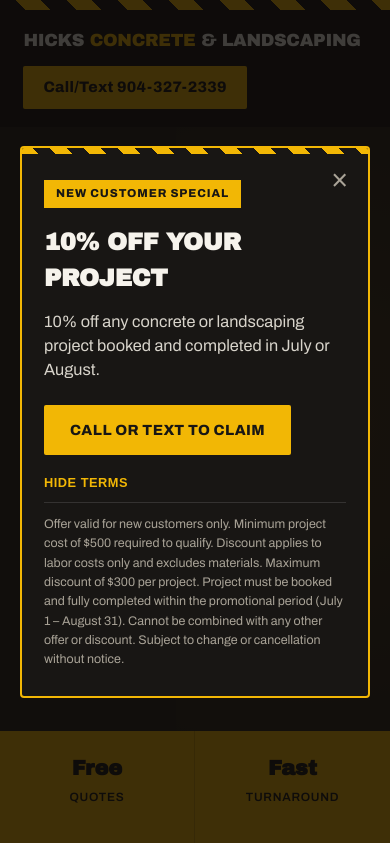
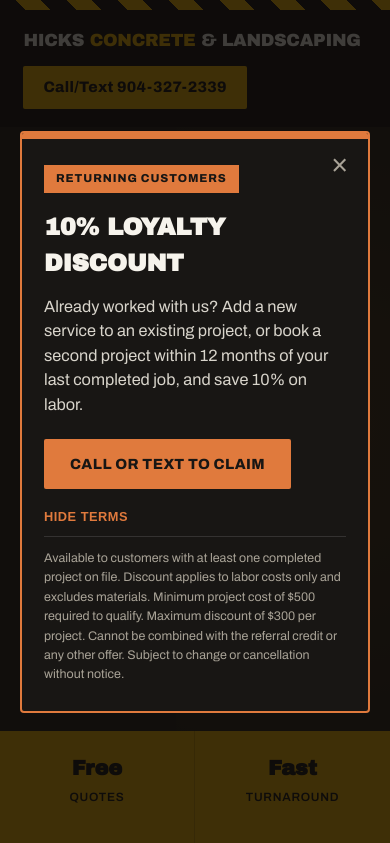
Before and after one commit to zhicks823-debug/Hicks-Concrete-Landscaping-LLC, a plain HTML site: page index.html in a window 390 px wide. Both pictures are taken after a click on the button "VIEW TERMS". Shown: the top 843 px of the page. Drawn offline with Linux system fonts and the light colour scheme.

Commit message:
Update index.html

```diff
--- a/index.html
+++ b/index.html
@@ -331,7 +331,6 @@
   }
   @media (min-width:860px){
     .promo-grid{grid-template-columns:1fr 1fr;}
-    .promo-card.featured{grid-column:1 / -1;}
   }
   .promo-card{
     background:var(--asphalt);
@@ -479,7 +478,7 @@
     position:relative;
     background:var(--black);
     color:var(--cream);
-    border:2px solid var(--yellow);
+    border:2px solid #e07a3d;
     border-radius:4px;
     max-width:460px;
     width:100%;
@@ -497,7 +496,7 @@
     position:absolute;
     top:0;left:0;right:0;
     height:6px;
-    background-image:repeating-linear-gradient(45deg,var(--yellow) 0 12px,var(--black) 12px 24px);
+    background:#e07a3d;
   }
   .modal-close{
     position:absolute;
@@ -514,7 +513,7 @@
   .modal-close:hover{color:var(--cream);}
   .modal-badge{
     display:inline-block;
-    background:var(--yellow);
+    background:#e07a3d;
     color:var(--black);
     font-weight:800;
     font-size:0.72rem;
@@ -538,7 +537,7 @@
   }
   .modal-cta{
     display:inline-block;
-    background:var(--yellow);
+    background:#e07a3d;
     color:var(--black);
     font-weight:800;
     text-transform:uppercase;
@@ -548,12 +547,12 @@
     border-radius:2px;
     margin-bottom:20px;
   }
-  .modal-cta:hover{box-shadow:0 6px 0 var(--yellow-deep);}
+  .modal-cta:hover{box-shadow:0 6px 0 #b8632b;}
   .modal-terms-toggle{
     display:block;
     background:none;
     border:none;
-    color:var(--yellow);
+    color:#e07a3d;
     font-size:0.8rem;
     font-weight:700;
     text-transform:uppercase;
@@ -655,17 +654,6 @@
   </div>
   <div class="promo-grid">
 
-    <div class="promo-card featured">
-      <span class="promo-eyebrow">New Customer Special</span>
-      <h3>Save on your first project</h3>
-      <div class="promo-figure">10% OFF</div>
-      <p class="desc">Book and complete any concrete or landscaping project this July or August, and save on labor. First-time customers only.</p>
-      <a href="tel:9043272339" class="promo-cta">Call or Text to Claim</a>
-      <div class="promo-terms">
-        <strong>Terms:</strong> Offer valid for new customers only. Minimum project cost of $500 required to qualify. Discount applies to labor costs only and excludes materials. Maximum discount of $300 per project. Project must be booked and fully completed within the promotional period (July 1 – August 31). Cannot be combined with any other offer or discount. Subject to change or cancellation without notice.
-      </div>
-    </div>
-
     <div class="promo-card referral">
       <span class="promo-eyebrow">Referral Program</span>
       <h3>You save. They save.</h3>
@@ -721,13 +709,13 @@
 <div class="modal-overlay" id="promoOverlay">
   <div class="promo-modal">
     <button class="modal-close" id="modalClose" aria-label="Close">&times;</button>
-    <span class="modal-badge">New Customer Special</span>
-    <h4>10% Off Your Project</h4>
-    <p class="offer-text">10% off any concrete or landscaping project booked and completed in July or August.</p>
+    <span class="modal-badge">Returning Customers</span>
+    <h4>10% Loyalty Discount</h4>
+    <p class="offer-text">Already worked with us? Add a new service to an existing project, or book a second project within 12 months of your last completed job, and save 10% on labor.</p>
     <a href="tel:9043272339" class="modal-cta">Call or Text to Claim</a>
     <button class="modal-terms-toggle" id="modalTermsToggle">View Terms</button>
     <div class="modal-terms" id="modalTerms">
-      Offer valid for new customers only. Minimum project cost of $500 required to qualify. Discount applies to labor costs only and excludes materials. Maximum discount of $300 per project. Project must be booked and fully completed within the promotional period (July 1 – August 31). Cannot be combined with any other offer or discount. Subject to change or cancellation without notice.
+      Available to customers with at least one completed project on file. Discount applies to labor costs only and excludes materials. Minimum project cost of $500 required to qualify. Maximum discount of $300 per project. Cannot be combined with the referral credit or any other offer. Subject to change or cancellation without notice.
     </div>
   </div>
 </div>
```
